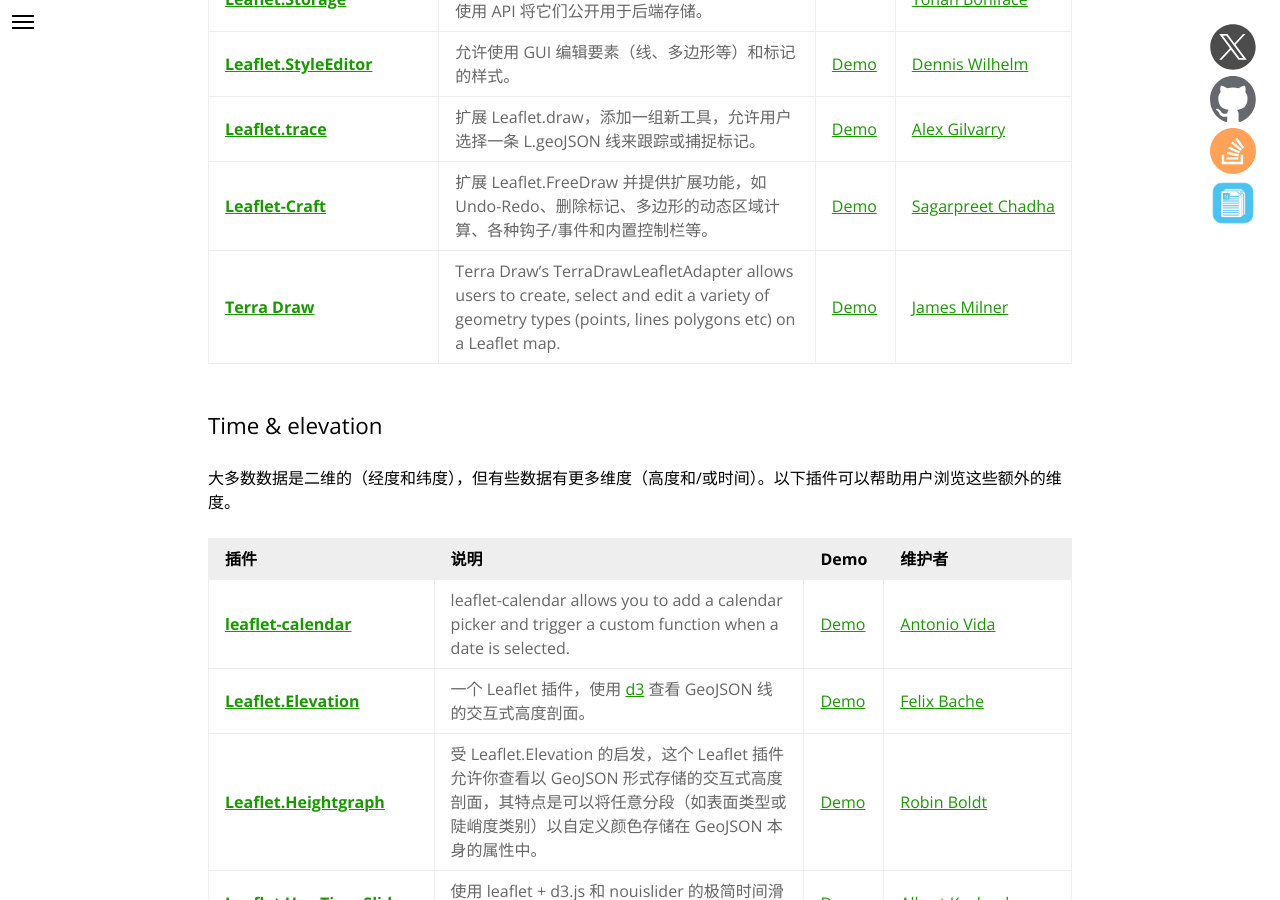
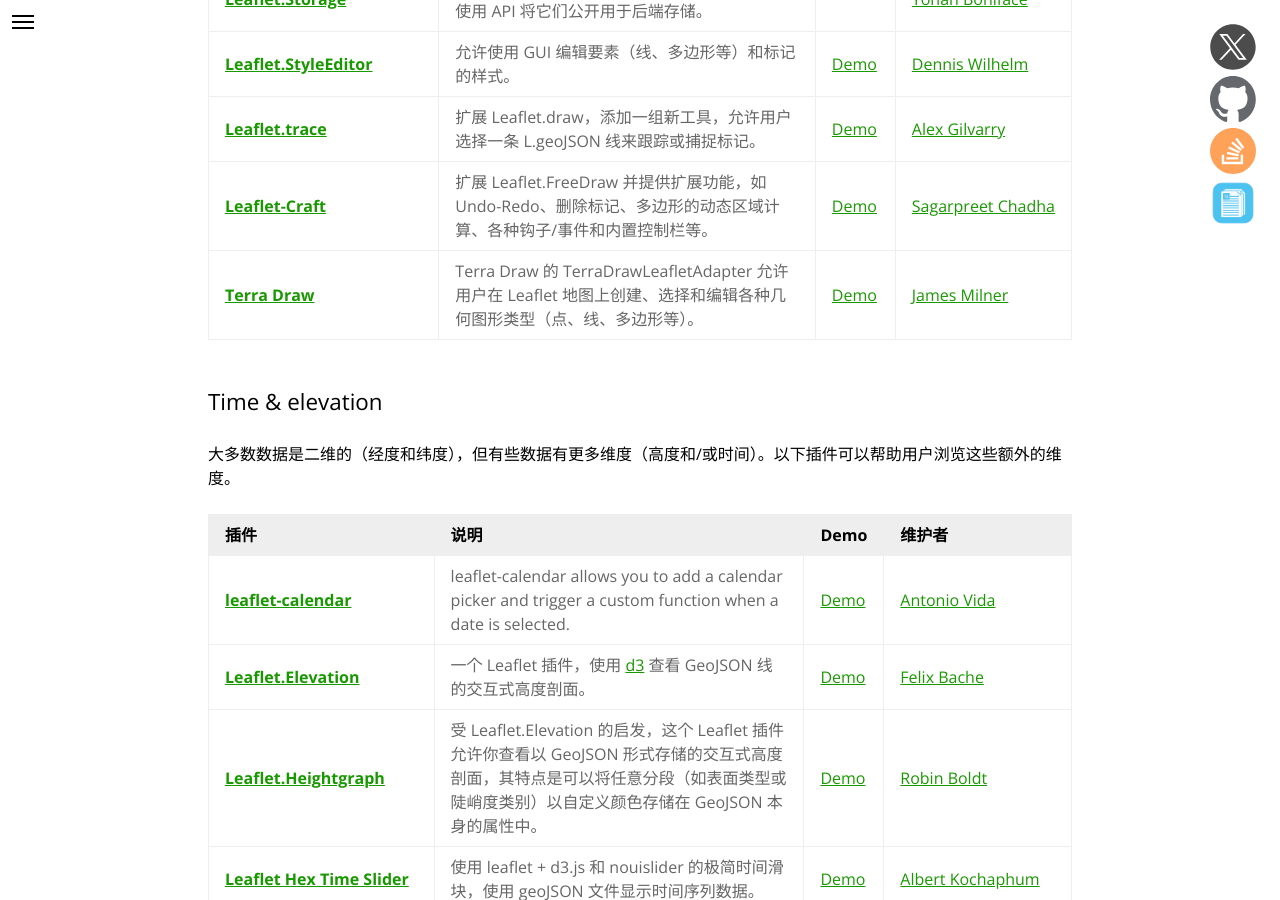
Before and after one commit to NICEXAI/leaflet_zh, a Jekyll site: the page built from plugins.md, in a window 1280 px wide and 900 px high, scrolled down 25797 px. Built offline with Jekyll 4.4.1, drawn with Linux system fonts in a browser that asks for light colours.

Commit message:
- 对 terra-draw 内的文档进行翻译和校正

```diff
--- a/_plugins/edit-geometries/terra-draw.md
+++ b/_plugins/edit-geometries/terra-draw.md
@@ -9,4 +9,4 @@
 compatible-v1: true
 ---
 
-Terra Draw's TerraDrawLeafletAdapter allows users to create, select and edit a variety of geometry types (points, lines polygons etc) on a Leaflet map.
+Terra Draw 的 TerraDrawLeafletAdapter 允许用户在 Leaflet 地图上创建、选择和编辑各种几何图形类型（点、线、多边形等）。
```
